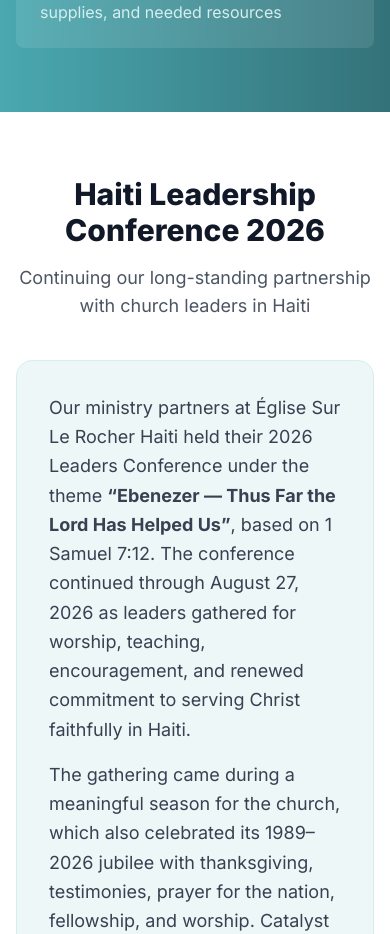
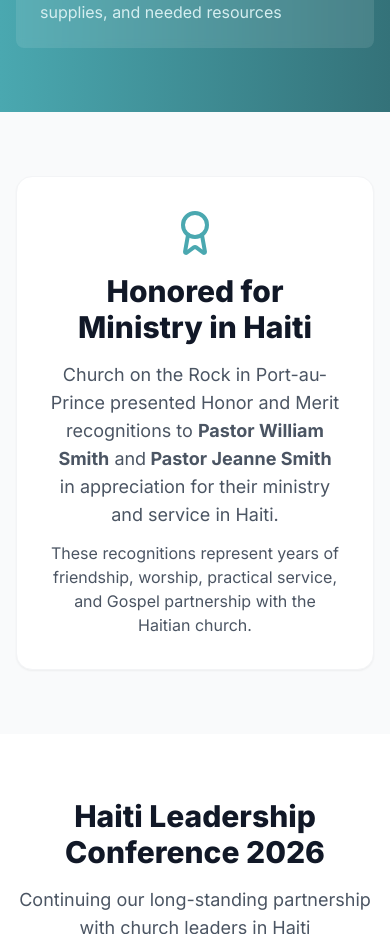
Before and after one commit to Catalyst-FL/catalystfl, a Next.js app: page /outreach-international in a window 390 px wide. Shown: the part 3808-4742 px from the top of the page. Built offline with nearby package versions, Linux system fonts and the light colour scheme; no server answers.

Commit message:
Add Haiti ministry recognition

```diff
--- a/app/outreach-international/page.tsx
+++ b/app/outreach-international/page.tsx
@@ -2,7 +2,7 @@
 import Link from "next/link";
 import PageHero from "@/components/PageHero";
 import CTASection from "@/components/CTASection";
-import { Globe, Church, Heart, Gift } from "lucide-react";
+import { Globe, Church, Heart, Gift, Award } from "lucide-react";
 
 export const metadata = generatePageMetadata({
   title: "Haiti Missions & International Outreach - 20+ Years Serving",
@@ -232,6 +232,28 @@
         </div>
       </div>
 
+      {/* Haiti Ministry Recognition */}
+      <div className="bg-gray-50 py-16">
+        <div className="mx-auto max-w-5xl px-4 sm:px-6 lg:px-8">
+          <div className="rounded-2xl bg-white p-8 shadow-sm border border-gray-100 text-center">
+            <Award className="mx-auto h-12 w-12 text-primary-600" />
+            <h2 className="mt-4 text-3xl font-extrabold text-gray-900">
+              Honored for Ministry in Haiti
+            </h2>
+            <p className="mx-auto mt-4 max-w-3xl text-lg text-gray-600">
+              Church on the Rock in Port-au-Prince presented Honor and Merit
+              recognitions to <strong>Pastor William Smith</strong> and
+              <strong> Pastor Jeanne Smith</strong> in appreciation for their
+              ministry and service in Haiti.
+            </p>
+            <p className="mx-auto mt-3 max-w-3xl text-gray-600">
+              These recognitions represent years of friendship, worship,
+              practical service, and Gospel partnership with the Haitian church.
+            </p>
+          </div>
+        </div>
+      </div>
+
       {/* 2026 Haiti Leadership Conference */}
       <div className="bg-white py-16">
         <div className="mx-auto max-w-7xl px-4 sm:px-6 lg:px-8">
```
